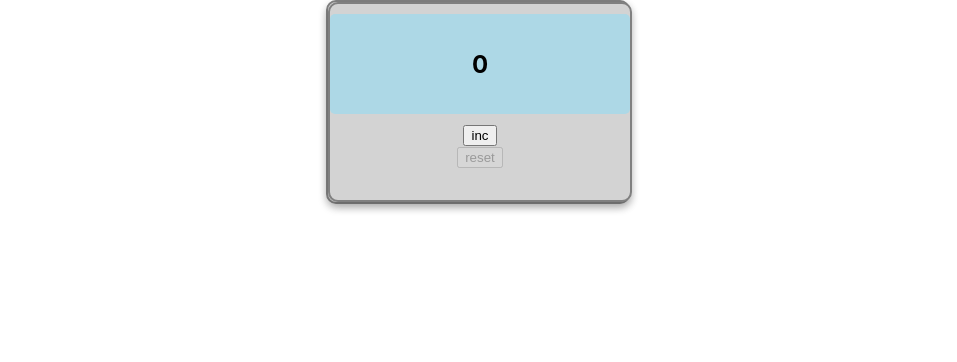
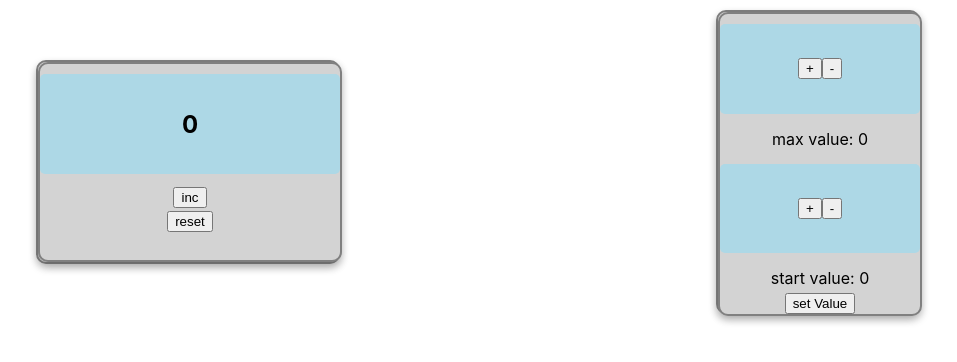
Before and after one commit to IvanBliudnik/microtasks, a React (Create React App) app: page / in a window 1280 px wide. Shown: the top 362 px of the page, without its empty margins (162-1119 px from the left). Built offline with nearby package versions, Linux system fonts and the light colour scheme.

Commit message:
counter1st

```diff
--- a/src/App.css
+++ b/src/App.css
@@ -1,15 +1,24 @@
+.App {
+  display: flex;
+  flex-direction: row;
+  align-items: center;
+  justify-content: space-between;
+  padding: 10px;
+}
+
 .counterStyle {
   display: flex;
   flex-direction: column;
   align-items: center;
+  gap: 3px;
   width: 300px;
   height: 200px;
   margin: 0 auto;
   text-align: center;
   background-color: lightgray;
-  border: 2px solid gray; /* Сделаем границу немного темнее для контраста */
-  border-radius: 10px; /* Добавим скругление углов */
-  box-shadow: 0 4px 8px rgba(0, 0, 0, 0.2); /* Добавим тень для объема */
+  border: 2px solid gray;
+  border-radius: 10px;
+  box-shadow: 0 4px 8px rgba(0, 0, 0, 0.2);
 }
 
 .numStyle {
@@ -86,3 +95,85 @@
     transform: rotate(360deg);
   }
 }
+.numStyle {
+  display: flex;
+  align-items: center;
+  justify-content: center;
+  width: 100%;
+  height: 100px;
+  margin: 10px 0; /* Добавим немного пространства вокруг */
+  background-color: lightblue;
+  font-size: 1.5em;
+  font-weight: bold; /* Сделаем текст полужирным */
+  color: black; /* Цвет текста по умолчанию */
+  border-radius: 5px; /* Скруглим углы */
+  transition: color 0.3s, font-size 0.3s; /* Плавный переход для изменений */
+}
+
+.inc, .reset {
+  display: inline-block;
+  background-color: lightblue;
+  width: 80px; /* Увеличим ширину кнопок */
+  height: 40px; /* Увеличим высоту кнопок */
+  margin: 5px; /* Пространство между кнопками */
+  border: none; /* Уберем границу */
+  border-radius: 5px; /* Скруглим углы */
+  cursor: pointer; /* Изменим курсор при наведении */
+  font-size: 1em;
+  transition: background-color 0.3s; /* Плавный переход для фона */
+}
+
+.inc:hover, .reset:hover {
+  background-color: deepskyblue; /* Цвет фона при наведении */
+}
+.lastNumber {
+  color: red;
+}
+
+.App-logo {
+  height: 40vmin;
+  pointer-events: none;
+}
+
+@media (prefers-reduced-motion: no-preference) {
+  .App-logo {
+    animation: App-logo-spin infinite 20s linear;
+  }
+}
+
+.App-header {
+  background-color: #282c34;
+  min-height: 100vh;
+  display: flex;
+  flex-direction: column;
+  align-items: center;
+  justify-content: center;
+  font-size: calc(10px + 2vmin);
+  color: white;
+}
+
+.App-link {
+  color: #61dafb;
+}
+
+@keyframes App-logo-spin {
+  from {
+    transform: rotate(0deg);
+  }
+  to {
+    transform: rotate(360deg);
+  }
+}
+.counterSetStyle {
+  display: flex;
+  flex-direction: column;
+  align-items: center;
+  gap: 5px;
+  width: 200px;
+  height: 300px;
+  margin: 0 auto;
+  background-color: lightgray;
+  border: 2px solid gray;
+  border-radius: 10px;
+  box-shadow: 0 4px 8px rgba(0, 0, 0, 0.2);
+}
--- a/src/App.tsx
+++ b/src/App.tsx
@@ -5,6 +5,8 @@ import './App.css';
 // import {Input} from "./components/Input";
 // import {Button} from "./components/Button";
 import {Counter} from "./components/Counter";
+import CounterSet from "./components/CounterSet";
+import {useEffect, useState} from "react";
 // import {NewComponentTaskFull} from "./NewComponentTaskFull";
 // import {Button} from "./Button";
 // import {TopCar} from "./topCarsArr";
@@ -18,7 +20,11 @@ import {Counter} from "./components/Counter";
 //     number: string,
 // };
 //типизируем кошелёк
-
+// export type Counter = {
+//     count: number,
+//     setCount: (count: number) => void
+// }
+ export const initialValue = 0;
 export const App = () => {
 //1
 //     const topCars = [
@@ -92,10 +98,113 @@ export const App = () => {
 //         setTitle("")// оставить пустой input
 //     }
 //
+//     import React, { useState } from 'react';
+//     import { Counter } from './Counter';
+//
+//     const ParentComponent = () => {
+//         const [count, setCount] = useState(0);
+//         const [disable, setDisable] = useState(true);
+//
+//         const increment = () => {
+//             if (count < 5) {
+//                 setCount(count + 1);
+//             }
+//         };
+//
+//         const reset = () => {
+//             setCount(0);
+//         };
+//
+//         // Update disable state based on count
+//         useEffect(() => {
+//             setDisable(count >= 5);
+//         }, [count]);
+//
+//         return (
+//             <Counter
+//                 value={count}
+//                 onCLickUp={increment}
+//                 onCLickHandlerStart={reset}
+//                 disable={disable}
+//             />
+//         );
+//     };
+
+
+
+    const [value, setValue] = useState(initialValue);
+    const [maxValue, setMaxValue] = useState<number>(initialValue);
+    const [startValue, setStartValue] = useState<number>(initialValue);
+    let [disable, setDisabled] = useState(true);
+
+    useEffect(() => {
+        if (value === 5) {
+            setDisabled(true);
+        } else {
+            setDisabled(false);
+        }
+    }, [value]);
+    const onCLickUp = () => {
+        setValue((value) => value + 1);
+    }
+    const onCLickHandlerStart = () => {
+        if (value > 0) {
+            const storedValue = localStorage.getItem(`counterValue`);
+            if (storedValue) {
+                setValue(JSON.parse(storedValue))
+            }
+        } else {
+            setValue(initialValue);
+        }
+    }
+
+    const inkUpMaxHandler = () => {
+        setMaxValue(maxValue + 1);
+    }
+    const inkDownMaxHandler = () => {
+        if (maxValue > 0) {
+            setMaxValue(maxValue - 1);
+        }
+        setDisabled(true)
+    }
+
+    const inkUpStartHandler = () => {
+        setStartValue(startValue + 1);
+    }
+    const inkDownStartHandler = () => {
+        if (startValue > 0) {
+            setStartValue(startValue - 1);
+        }
+        setDisabled(true)
+    }
+    const setLocalStorageHandler = () => {
+        localStorage.setItem(`counterValue`, JSON.stringify(startValue));
+    }
 
     return (
-        <div className="counterStyle">
-            <Counter/>
+        <div className="App">
+            <div className="counterStyle">
+            <Counter
+                value={value}
+                maxValue={maxValue}
+                onCLickUp = {onCLickUp}
+                onCLickHandlerStart = {onCLickHandlerStart}
+                disable = {disable}
+            />
+            </div>
+            <div className="counterSetStyle">
+            <CounterSet
+                value={value}
+                startValue = {startValue}
+                maxValue={maxValue}
+                inkUpMaxHandler = {inkUpMaxHandler}
+                inkDownMaxHandler = {inkDownMaxHandler}
+                inkUpStartHandler = {inkUpStartHandler}
+                inkDownStartHandler = {inkDownStartHandler}
+                setLocalStorageHandler = {setLocalStorageHandler}
+                disable={disable}
+            />
+            </div>
             {/*<Input title={title} setTitle={setTitle}/>*/}
             {/*<Button name={")"} callback={callBackButtonHandler}/>*/}
             {/*/!*<FullInput addNewMessage={AddMessage}/>*!/*/}
@@ -107,7 +216,7 @@ export const App = () => {
             {/*4*/}
             {/*<NewComponentTaskFull onClickFilterHandler={onClickFilterHandler} currentMoney={filteredMoney}/>*/}
         </div>
-            // </div>
+        // </div>
     );
 };
 // {/*1*/}
--- /dev/null
+++ b/src/SuperButton.tsx
@@ -0,0 +1,13 @@
+import React, {ButtonHTMLAttributes} from "react";
+export type SpecialPropsType = {
+    disable: boolean
+}
+
+
+type Props = ButtonHTMLAttributes<HTMLButtonElement> & SpecialPropsType;
+
+export const SuperButton = ({title, onClick}: Props) => {
+    return (
+        <button onClick={onClick}>{title}</button>
+    )
+}
--- a/src/components/Counter.tsx
+++ b/src/components/Counter.tsx
@@ -1,32 +1,28 @@
-import React, {useEffect, useState} from 'react';
-import {CounterIncBtn} from "./CounterIncBtn";
-import {CounterResetBtn} from "./CounterResetBtn";
+import React from 'react';
+import {SuperButton} from "../SuperButton";
 
-export const Counter = () => {
-    let initialValue = 0;
-    let [num, setNum] = useState(initialValue);
-    let [disable, setDisabled] = useState(true);
 
-    useEffect(() => {
-        if (num === 5) {
-            setDisabled(true);
-        } else {
-            setDisabled(false);
-        }
-    }, [num]);
-    const onCLickUp = () => {
-        setNum((num) => num + 1);
-    }
-    const onCLickHandlerStart = () => {
-        setNum(0);
-    }
+
+
+export type CounterPropsType = {
+    value: number
+    maxValue: number
+    onCLickUp: () => void
+    onCLickHandlerStart: () => void
+    disable: boolean
+}
+
+export const Counter = (props:CounterPropsType) => {
+
+    let {value, maxValue, onCLickUp, onCLickHandlerStart, disable} = props;
+
     return (
         <div className="counterStyle">
-            <div className={`numStyle ${num === 5 ? 'maxValue' : ''}`}>
-                {num}
+            <div className={`numStyle ${value === 5 ? 'maxValue' : ''}`}>
+                {value}
             </div>
-            <CounterIncBtn onClick={onCLickUp} disabled={disable} className="inc"/>
-            <CounterResetBtn className="reset" onClick={onCLickHandlerStart} disabled={num === initialValue}/>
+            <SuperButton title="inc" onClick={onCLickUp} disable={value === maxValue} />
+            <SuperButton title="reset" onClick={onCLickHandlerStart} disable={disable} />
         </div>
     );
 };
--- /dev/null
+++ b/src/components/CounterSet.tsx
@@ -0,0 +1,37 @@
+import React from 'react';
+import {SuperButton} from "../SuperButton";
+
+
+export type CounterSetPropsType = {
+    value: number;
+    maxValue: number;
+    startValue: number;
+    inkUpMaxHandler: () => void;
+    inkDownMaxHandler: () => void;
+    inkUpStartHandler: () => void;
+    inkDownStartHandler: () => void;
+    setLocalStorageHandler: () => void;
+    disable: boolean;
+}
+
+export const CounterSet = (props:CounterSetPropsType) => {
+    let {value, maxValue , startValue, inkUpMaxHandler, inkDownMaxHandler, inkUpStartHandler, inkDownStartHandler, setLocalStorageHandler, disable} = props;
+
+    return (
+        <div className="counterSetStyle">
+            <div className={`numStyle ${startValue === 0 ? 'lastNumber' : ''}`}>
+                <SuperButton title="+" onClick={inkUpMaxHandler} disable={disable}/>
+                <SuperButton title="-" onClick={inkDownMaxHandler} disable={disable}/>
+            </div>
+            <>max value: {maxValue}</>
+            <div className={`numStyle ${startValue === 10 ? 'maxValue' : ''}`}>
+                <SuperButton title="+" onClick={inkUpStartHandler} disable={disable}/>
+                <SuperButton title="-" onClick={inkDownStartHandler} disable={disable}/>
+            </div>
+            <>start value: {startValue}</>
+            <SuperButton onClick={setLocalStorageHandler} disable={value === maxValue} title={"set Value"}/>
+        </div>
+    );
+}
+
+export default CounterSet;
```
